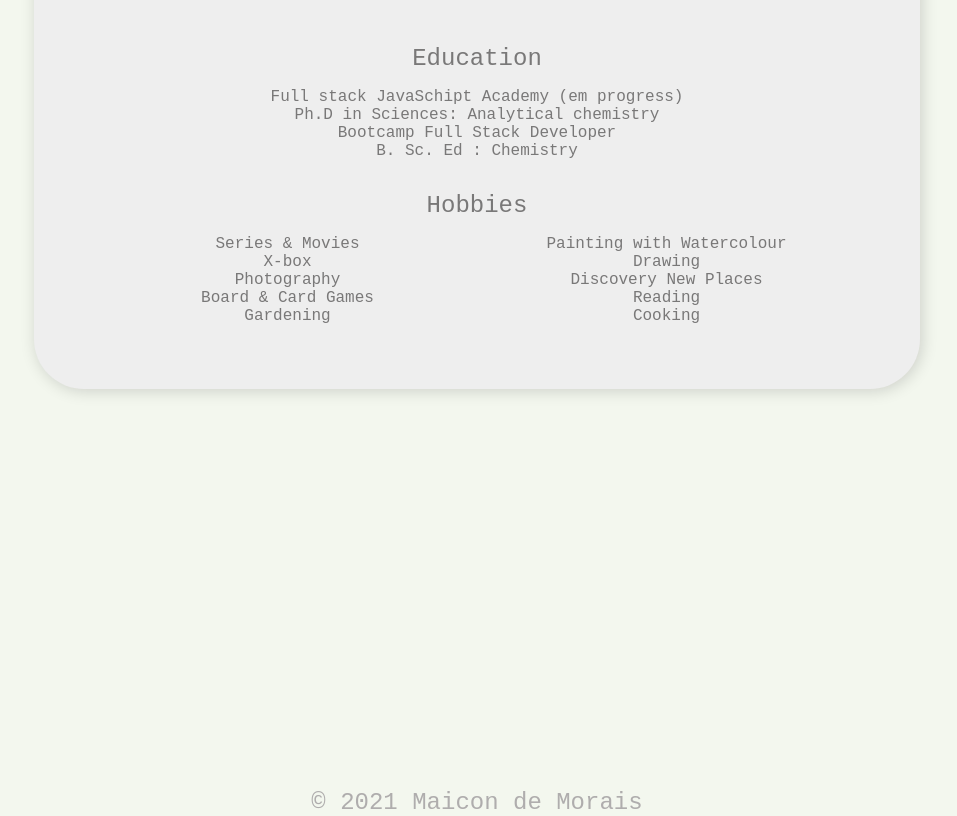
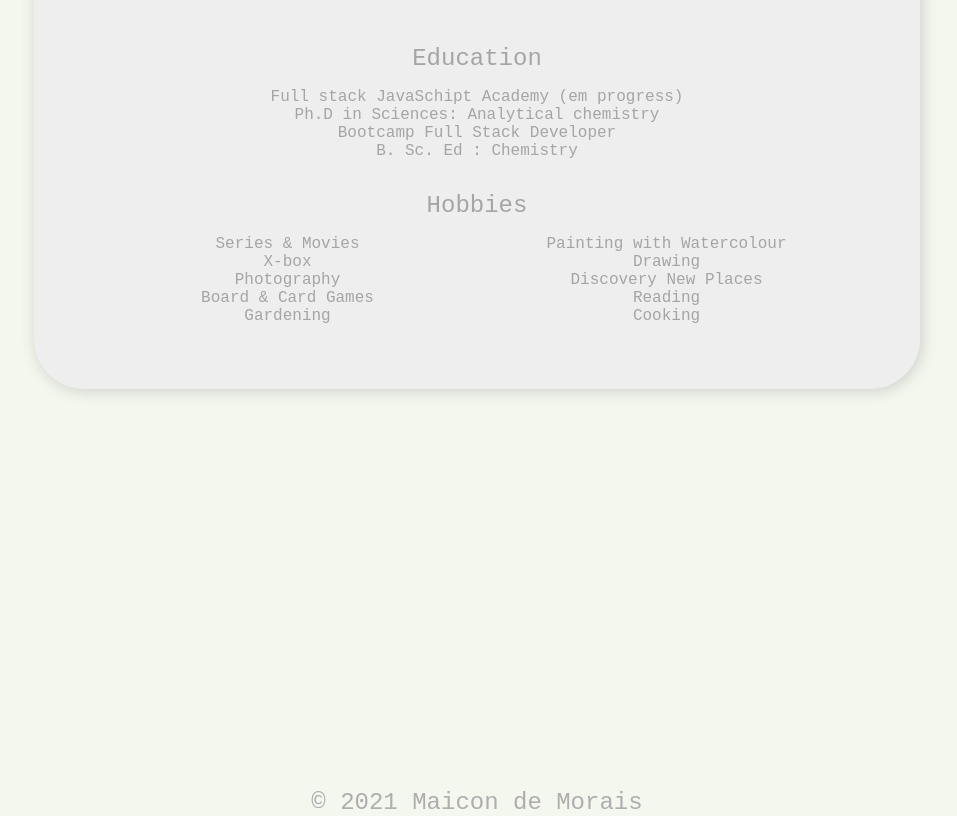
Before and after one commit to maiconmrs/maicondemorais, a plain HTML site: page index.html in a window 1280 px wide. Shown: the part 1220-2036 px from the top of the page, without its empty margins (163-1120 px from the left). Drawn offline with Linux system fonts and the light colour scheme.

Commit message:
Font Color Change
line 82

```diff
--- a/style.css
+++ b/style.css
@@ -79,7 +79,7 @@ body {
 
   text-align: center;
   gap: 1rem;
-  color: #797878;
+  color: #a5a5a5;
 }
 
 .portfolio li + li {
```
